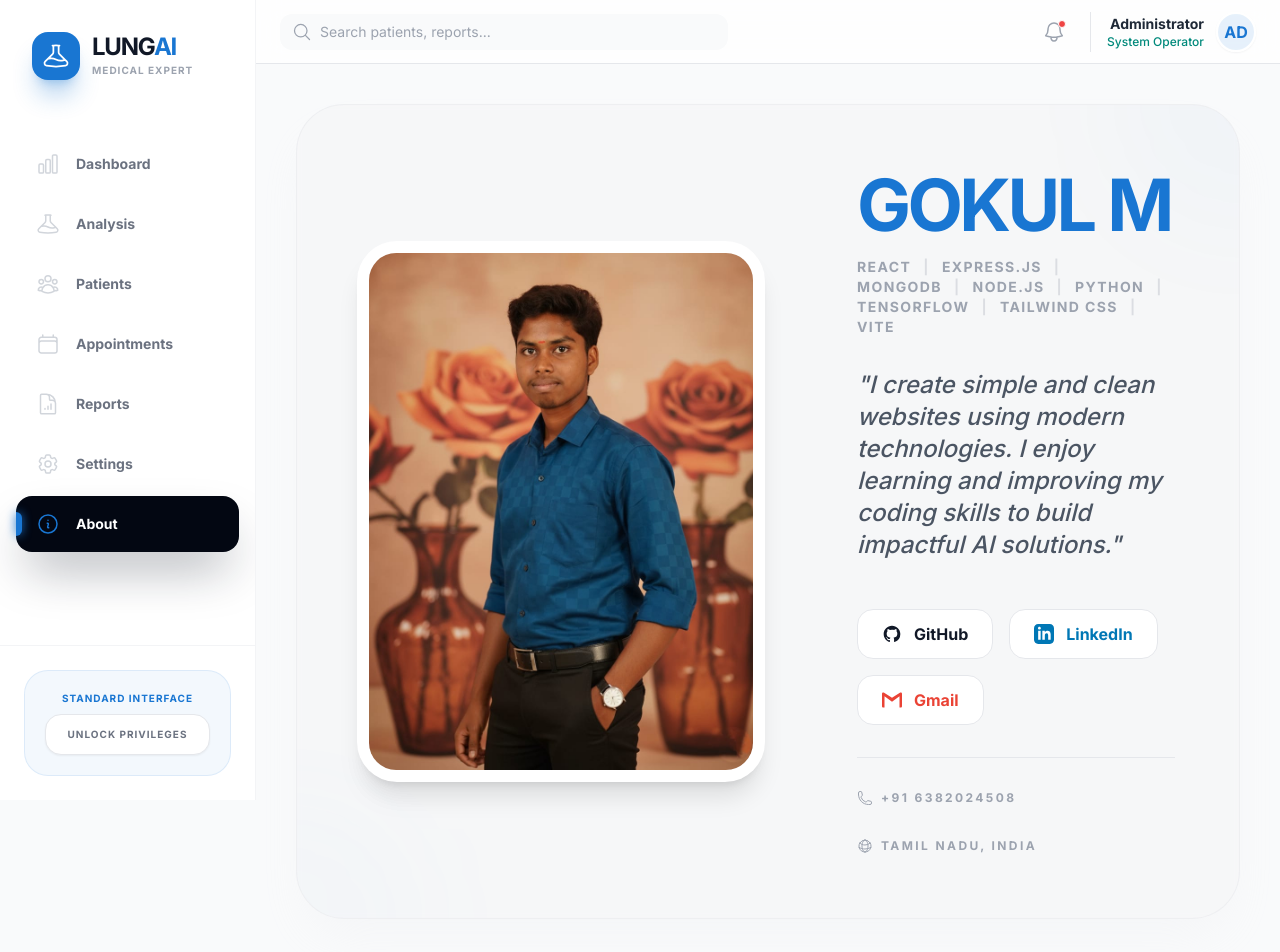
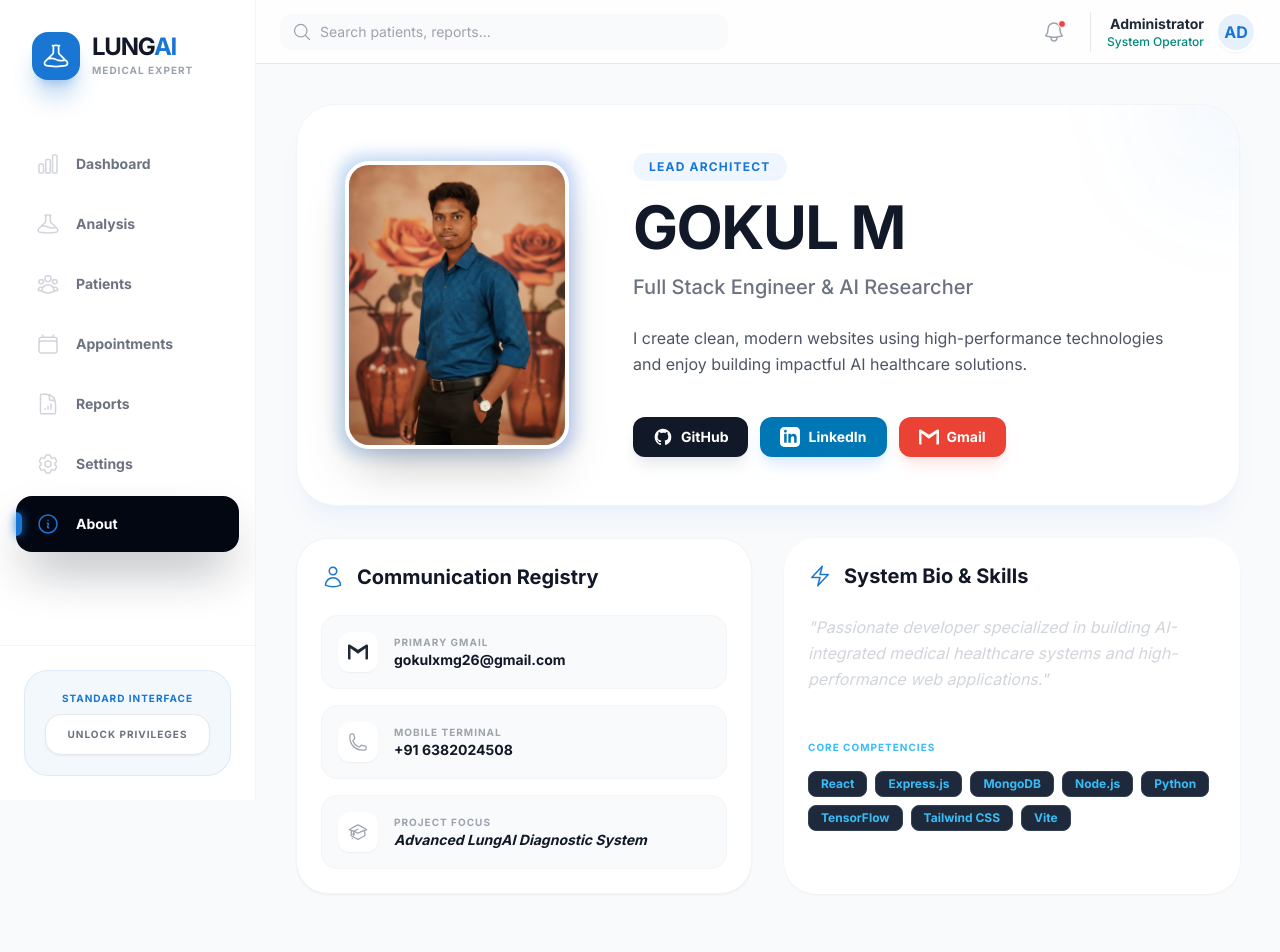
Before and after one commit to gokulm-dev-official/Intelligent-Lung-Disease-Diagnosis, a React (Vite) app in the folder frontend/: page /about in a window 1280 px wide. Shown: the top 952 px of the page. Built offline with nearby package versions, Linux system fonts and the light colour scheme; no server answers.

Commit message:
Restore previous About page design with portrait photo and balanced layout

```diff
--- a/frontend/src/pages/About.jsx
+++ b/frontend/src/pages/About.jsx
@@ -1,9 +1,10 @@
 import {
+    UserIcon,
     EnvelopeIcon,
     PhoneIcon,
     AcademicCapIcon,
     BoltIcon,
-    GlobeAltIcon,
+    LinkIcon
 } from '@heroicons/react/24/outline';
 import profilePhoto from '../assets/profile.jpg';
 
@@ -27,103 +28,130 @@ const GmailIcon = () => (
 
 const developerDetails = {
     name: "GOKUL M",
-    role: "Full Stack Engineer & Researcher",
+    role: "Full Stack Engineer & AI Researcher",
     email: "gokulxmg26@gmail.com",
     phone: "+91 6382024508",
     linkedin: "https://www.linkedin.com/in/gokul-m-7b881629b/",
     github: "https://github.com/gokulm-dev-official",
     skills: ["React", "Express.js", "MongoDB", "Node.js", "Python", "TensorFlow", "Tailwind CSS", "Vite"],
-    bio: "I create simple and clean websites using modern technologies. I enjoy learning and improving my coding skills to build impactful AI solutions."
+    bio: "Passionate developer specialized in building AI-integrated medical healthcare systems and high-performance web applications."
 };
 
 export default function About() {
     return (
-        <div className="min-h-[80vh] flex items-center justify-center p-4">
-            <div className="max-w-6xl w-full animate-fade-in-up">
-                {/* Main Identity Card */}
-                <div className="bg-gray-100/50 backdrop-blur-sm rounded-[3rem] p-8 md:p-16 border border-gray-200/50 shadow-2xl shadow-gray-200/20 flex flex-col md:flex-row items-center gap-12 md:gap-24 relative overflow-hidden">
-                    {/* Background Accents */}
-                    <div className="absolute top-0 right-0 w-64 h-64 bg-primary/5 rounded-full -mr-32 -mt-32 blur-3xl opacity-50"></div>
-                    <div className="absolute bottom-0 left-0 w-64 h-64 bg-blue-400/5 rounded-full -ml-32 -mb-32 blur-3xl opacity-50"></div>
+        <div className="max-w-6xl mx-auto space-y-8 animate-fade-in-up p-4">
+            {/* Header Identity Section */}
+            <div className="bg-white rounded-[2.5rem] p-8 md:p-12 shadow-xl shadow-blue-500/5 border border-gray-100 relative overflow-hidden">
+                <div className="absolute top-0 right-0 w-32 h-32 bg-primary/10 rounded-full -mr-16 -mt-16 blur-3xl"></div>
 
-                    {/* Left: The Photo (Portrait Aspect) */}
-                    <div className="w-full md:w-[400px] flex-shrink-0 animate-float">
-                        <div className="relative group">
-                            <div className="absolute -inset-1 bg-white rounded-[2.5rem] shadow-xl"></div>
-                            <div className="relative aspect-[3/4] rounded-[2.2rem] overflow-hidden border-8 border-white shadow-inner">
+                <div className="flex flex-col md:flex-row items-center gap-10 md:gap-16 relative z-10">
+                    <div className="relative group shrink-0">
+                        <div className="absolute -inset-1.5 bg-gradient-to-r from-primary to-blue-600 rounded-3xl blur opacity-25 group-hover:opacity-50 transition duration-1000 group-hover:duration-200"></div>
                         <img
                             src={profilePhoto}
                             alt={developerDetails.name}
-                                    className="w-full h-full object-cover transition-transform duration-700 group-hover:scale-105"
-                                    onError={(e) => {
-                                        e.target.src = 'https://ui-avatars.com/api/?name=Gokul+M&background=0077b5&color=fff&size=500';
-                                    }}
+                            className="relative w-48 h-64 md:w-56 md:h-72 rounded-3xl object-cover shadow-2xl border-4 border-white transition-all duration-500"
+                            onError={(e) => { e.target.src = 'https://ui-avatars.com/api/?name=Gokul+M&background=0077b5&color=fff&size=500'; }}
                         />
                     </div>
+
+                    <div className="text-center md:text-left space-y-4">
+                        <div className="inline-flex items-center gap-2 px-4 py-1.5 rounded-full bg-blue-50 text-primary text-xs font-bold uppercase tracking-widest">
+                            Lead Architect
                         </div>
-                    </div>
+                        <h1 className="text-5xl md:text-6xl font-black text-gray-900 tracking-tight leading-tight">{developerDetails.name}</h1>
+                        <p className="text-xl text-gray-500 font-medium">{developerDetails.role}</p>
 
-                    {/* Right: Content Section */}
-                    <div className="flex-1 space-y-8 text-center md:text-left relative z-10">
-                        <section className="space-y-4">
-                            <h1 className="text-6xl md:text-7xl font-black text-primary tracking-tighter uppercase leading-tight">
-                                {developerDetails.name}
-                            </h1>
-                            <div className="flex flex-wrap justify-center md:justify-start gap-x-3 text-sm font-bold text-gray-400 uppercase tracking-widest">
-                                {developerDetails.skills.map((skill, i) => (
-                                    <span key={skill} className="flex items-center gap-3">
-                                        {skill}
-                                        {i < developerDetails.skills.length - 1 && <span className="opacity-30">|</span>}
-                                    </span>
-                                ))}
-                            </div>
-                        </section>
+                        <p className="max-w-xl text-gray-600 leading-relaxed pt-2">
+                            I create clean, modern websites using high-performance technologies and enjoy building impactful AI healthcare solutions.
+                        </p>
 
-                        <section className="max-w-xl">
-                            <p className="text-xl md:text-2xl text-gray-600 font-medium leading-relaxed italic">
-                                "{developerDetails.bio}"
-                            </p>
-                        </section>
-
-                        {/* Social Registry (Google Minimalist Style) */}
-                        <section className="flex flex-wrap justify-center md:justify-start gap-4 pt-4">
-                            <a href={developerDetails.github} target="_blank" rel="noreferrer"
-                                className="flex items-center gap-3 px-6 py-3 bg-white border border-gray-200 rounded-2xl text-gray-900 font-bold hover:shadow-xl hover:-translate-y-1 transition-all duration-300 group">
+                        <div className="flex flex-wrap justify-center md:justify-start gap-3 pt-6">
+                            <a href={developerDetails.github} target="_blank" rel="noreferrer" className="flex items-center gap-2 px-5 py-2.5 bg-gray-900 text-white rounded-xl hover:bg-black transition-all shadow-lg shadow-gray-200">
                                 <GitHubIcon />
-                                <span>GitHub</span>
+                                <span className="text-sm font-bold">GitHub</span>
                             </a>
-                            <a href={developerDetails.linkedin} target="_blank" rel="noreferrer"
-                                className="flex items-center gap-3 px-6 py-3 bg-white border border-gray-200 rounded-2xl text-[#0077b5] font-bold hover:shadow-xl hover:-translate-y-1 transition-all duration-300 group">
+                            <a href={developerDetails.linkedin} target="_blank" rel="noreferrer" className="flex items-center gap-2 px-5 py-2.5 bg-[#0077b5] text-white rounded-xl hover:opacity-90 transition-all shadow-lg shadow-blue-100">
                                 <LinkedInIcon />
-                                <span>LinkedIn</span>
+                                <span className="text-sm font-bold">LinkedIn</span>
                             </a>
-                            <a href={`mailto:${developerDetails.email}`}
-                                className="flex items-center gap-3 px-6 py-3 bg-white border border-gray-200 rounded-2xl text-[#EA4335] font-bold hover:shadow-xl hover:-translate-y-1 transition-all duration-300 group">
+                            <a href={`mailto:${developerDetails.email}`} className="flex items-center gap-2 px-5 py-2.5 bg-[#EA4335] text-white rounded-xl hover:opacity-90 transition-all shadow-lg shadow-red-100">
                                 <GmailIcon />
-                                <span>Gmail</span>
+                                <span className="text-sm font-bold">Gmail</span>
                             </a>
-                        </section>
-
-                        {/* Quick Contact Line */}
-                        <div className="pt-8 border-t border-gray-200 inline-flex flex-wrap gap-8 text-xs font-black text-gray-400 uppercase tracking-[0.2em] justify-center md:justify-start">
-                            <div className="flex items-center gap-2">
-                                <PhoneIcon className="w-4 h-4" />
-                                {developerDetails.phone}
-                            </div>
-                            <div className="flex items-center gap-2">
-                                <GlobeAltIcon className="w-4 h-4" />
-                                TAMIL NADU, INDIA
                         </div>
                     </div>
                 </div>
             </div>
 
-                {/* Footer Signature */}
-                <div className="text-center mt-12 opacity-40">
-                    <p className="text-[10px] font-black uppercase tracking-[0.5em] text-gray-500">
-                        Designed & Engineered by Gokul M &copy; 2025
+            <div className="grid grid-cols-1 md:grid-cols-2 gap-8">
+                {/* Contact Registration */}
+                <div className="card space-y-6 !rounded-[2rem]">
+                    <h3 className="text-xl font-bold text-gray-900 flex items-center gap-3">
+                        <UserIcon className="w-6 h-6 text-primary" />
+                        Communication Registry
+                    </h3>
+
+                    <div className="space-y-4">
+                        <div className="flex items-center gap-4 p-4 bg-gray-50 rounded-2xl border border-gray-100 hover:bg-white hover:shadow-md transition-all">
+                            <div className="w-10 h-10 bg-white rounded-xl flex items-center justify-center shadow-sm">
+                                <GmailIcon className="text-[#EA4335]" />
+                            </div>
+                            <div>
+                                <p className="text-[10px] font-black uppercase tracking-widest text-gray-400">Primary Gmail</p>
+                                <p className="text-sm font-bold text-gray-900">{developerDetails.email}</p>
+                            </div>
+                        </div>
+
+                        <div className="flex items-center gap-4 p-4 bg-gray-50 rounded-2xl border border-gray-100 hover:bg-white hover:shadow-md transition-all">
+                            <div className="w-10 h-10 bg-white rounded-xl flex items-center justify-center shadow-sm">
+                                <PhoneIcon className="w-5 h-5 text-gray-400" />
+                            </div>
+                            <div>
+                                <p className="text-[10px] font-black uppercase tracking-widest text-gray-400">Mobile Terminal</p>
+                                <p className="text-sm font-bold text-gray-900">{developerDetails.phone}</p>
+                            </div>
+                        </div>
+
+                        <div className="flex items-center gap-4 p-4 bg-gray-50 rounded-2xl border border-gray-100 hover:bg-white hover:shadow-md transition-all">
+                            <div className="w-10 h-10 bg-white rounded-xl flex items-center justify-center shadow-sm">
+                                <AcademicCapIcon className="w-5 h-5 text-gray-400" />
+                            </div>
+                            <div>
+                                <p className="text-[10px] font-black uppercase tracking-widest text-gray-400">Project Focus</p>
+                                <p className="text-sm font-bold text-gray-900 italic">Advanced LungAI Diagnostic System</p>
+                            </div>
+                        </div>
+                    </div>
+                </div>
+
+                {/* Core Competencies Card */}
+                <div className="card space-y-6 bg-[#0f172a] text-white border-none shadow-2xl !rounded-[2rem]">
+                    <h3 className="text-xl font-bold flex items-center gap-3">
+                        <BoltIcon className="w-6 h-6 text-primary" />
+                        System Bio & Skills
+                    </h3>
+                    <p className="text-gray-300 leading-relaxed italic">
+                        "{developerDetails.bio}"
                     </p>
+
+                    <div className="pt-6">
+                        <p className="text-[10px] font-black uppercase tracking-widest text-[#38bdf8] mb-4">Core Competencies</p>
+                        <div className="flex flex-wrap gap-2">
+                            {developerDetails.skills.map(skill => (
+                                <span key={skill} className="px-3 py-1 bg-[#1e293b] text-[#38bdf8] rounded-lg text-xs font-bold border border-[#334155] hover:bg-[#334155] transition-colors">
+                                    {skill}
+                                </span>
+                            ))}
                         </div>
+                    </div>
+                </div>
+            </div>
+
+            <div className="text-center py-12">
+                <p className="text-[10px] font-black uppercase tracking-[0.5em] text-gray-400">
+                    Proprietary Design by Gokul M &copy; 2025
+                </p>
             </div>
         </div>
     );
```
Lines whose indentation alone changed are shown as unchanged.
